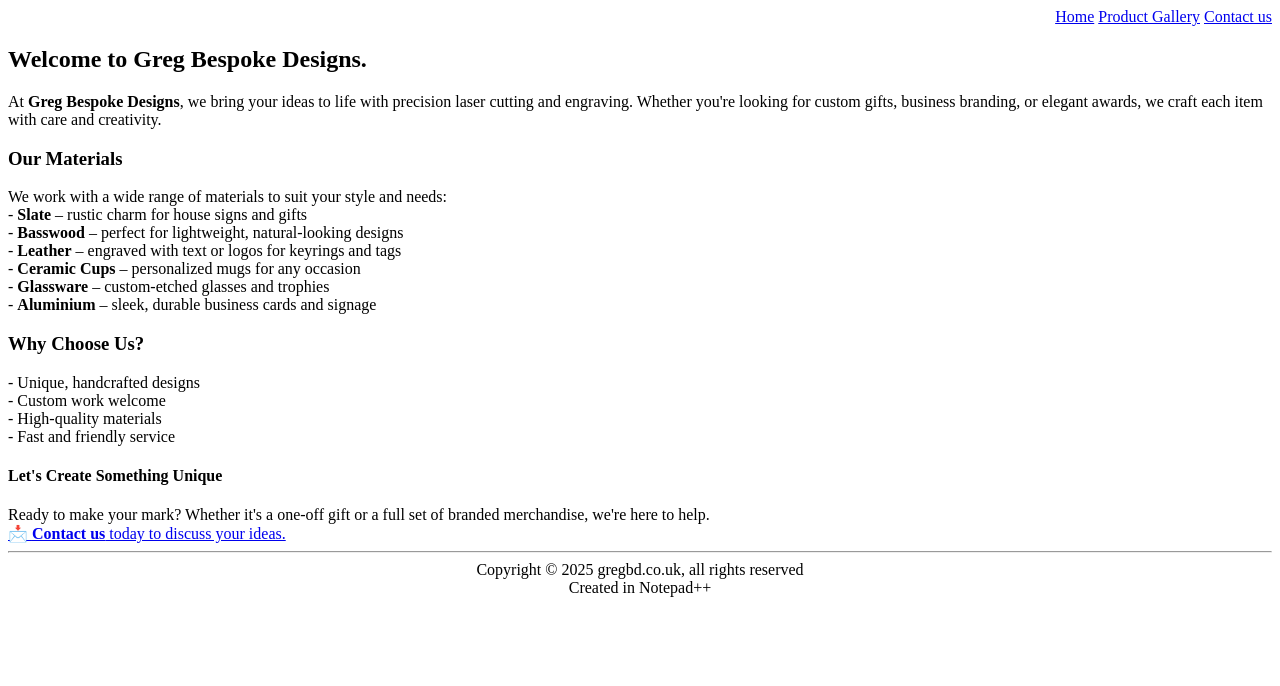
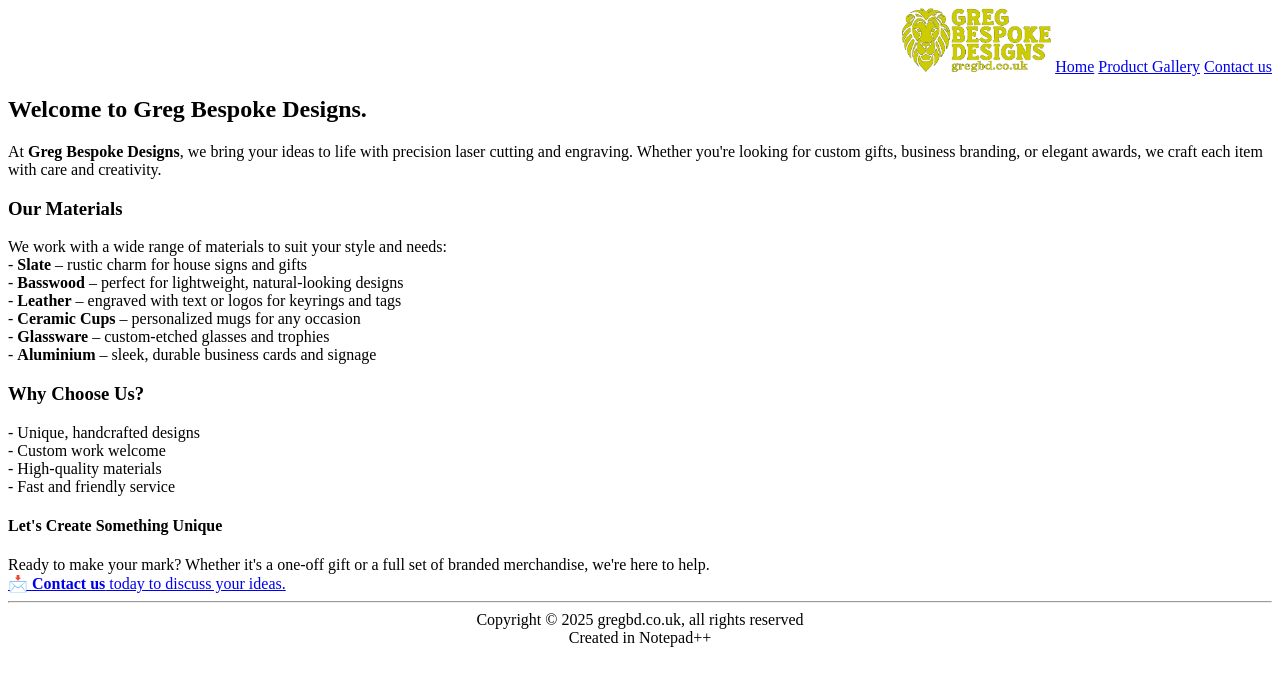
Before and after one commit to gregbd-co-uk/website, a plain HTML site: page index.html in a window 1280 px wide. Drawn offline with nearby package versions, Linux system fonts and the light colour scheme.

Commit message:
Mon May  5 17:34:37 UTC 2025

```diff
--- a/header.html
+++ b/header.html
@@ -1,5 +1,6 @@
 <!-- header -->
 <div align="right">
+	<img src="/logo_transparent.png" style="align: left; height: 64px;">
 	<a href="/">Home</a>
 	<a href="/gallery/">Product Gallery</a>
 	<a href="/contact/">Contact us</a>
```
